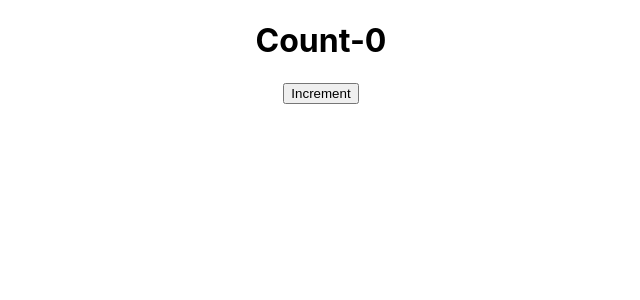
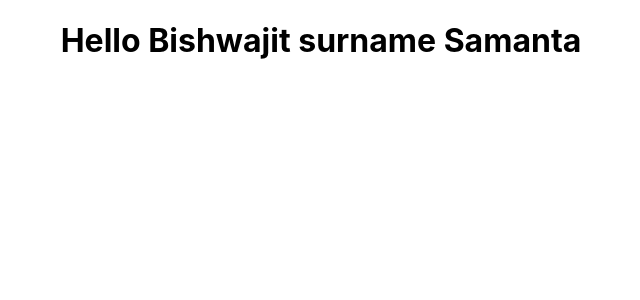
Before and after one commit to rqzq/myProjects, a React (Create React App) app in the folder react-projects/: page / in a window 1280 px wide. Shown: the top 300 px of the page, without its empty margins (319-959 px from the left). Built offline with nearby package versions, Linux system fonts and the light colour scheme.

Commit message:
Removing Props and using the Variables directly into the Parameters

```diff
--- a/react-projects/src/App.js
+++ b/react-projects/src/App.js
@@ -9,7 +9,8 @@ import Counter from "./components/Counter";
 function App() {
   return (
     <div className="App">
-      <Counter />
+      {/*<Counter />*/}
+      <Greet name="Bishwajit" surname="Samanta" />
     </div>
   );
 }
--- a/react-projects/src/components/Greet.js
+++ b/react-projects/src/components/Greet.js
@@ -1,15 +1,13 @@
 import React from "react";
 
-const Greet =props => {
-    // Here Props are the Objects if we print on console. So we need to return props.name
+const Greet =({name, surname}) => {
+    // To Unpack Variables instead of using Props should be declared within {}
 
-    console.log(props)
     return (
         <div>
             <h1>
-                Hello {props.name} surname {props.surname}
+                Hello {name} surname {surname}
             </h1>
-            {props.children}
         </div>
     )
 
```
